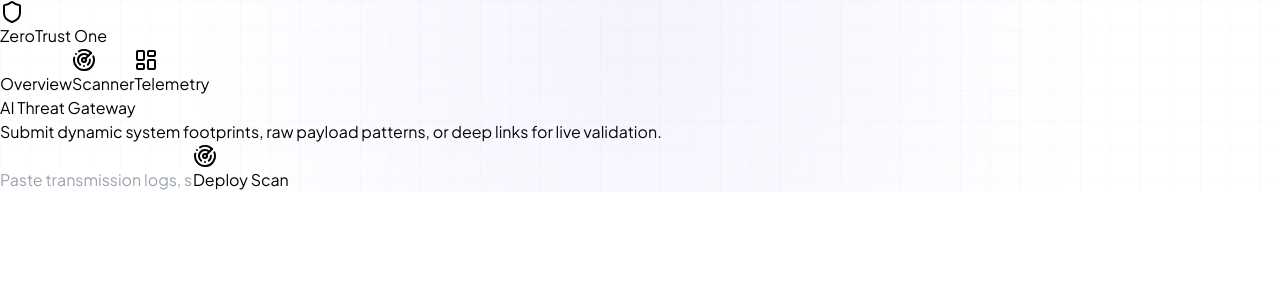
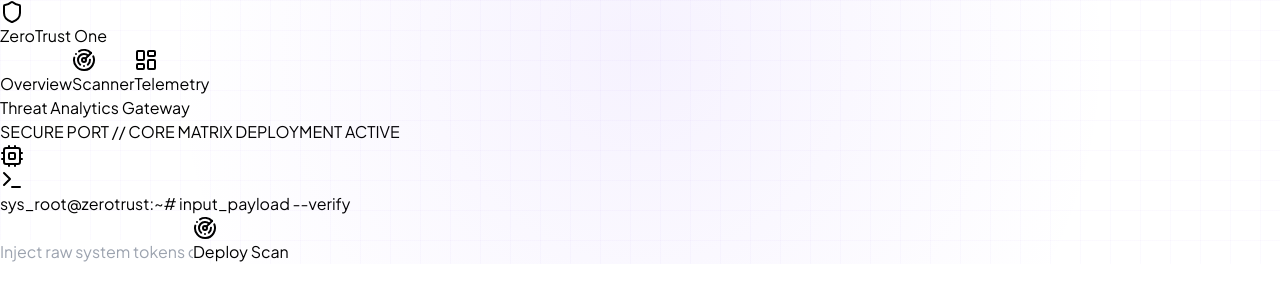
Before and after one commit to ADITYA-THEE-CODER/Cyber_Champ_1, a React (Vite) app: page / in a window 1280 px wide. Both pictures are taken after a click on the button "Scanner". Shown: the top 300 px of the page. Built offline with nearby package versions, Linux system fonts and the light colour scheme.

Commit message:
Update Scanner.tsx

```diff
--- a/src/components/Scanner.tsx
+++ b/src/components/Scanner.tsx
@@ -1,5 +1,5 @@
 import React, { useState } from 'react';
-import { Radar, ShieldAlert, ShieldCheck, Loader2 } from 'lucide-react';
+import { Radar, ShieldAlert, ShieldCheck, Loader2, Terminal, Cpu } from 'lucide-react';
 
 interface ScanResult {
   threat_level: string;
@@ -25,21 +25,15 @@ export default function Scanner() {
     try {
       const response = await fetch('https://comp-app-0k3a.onrender.com/scan', {
         method: 'POST',
-        headers: {
-          'Content-Type': 'application/json',
-        },
+        headers: { 'Content-Type': 'application/json' },
         body: JSON.stringify({ payload: input }),
       });
 
-      if (!response.ok) {
-        throw new Error('Network bridge rejected payload confirmation matrix.');
-      }
-
+      if (!response.ok) throw new Error('Network firewall rejected execution path.');
       const data = await response.json();
       setResult(data);
 
-      // Dispatches a universal global alert system telemetry packet to the dashboard page automatically
-      const scanEvent = new CustomEvent('zerotrust-scan-completed', {
+      window.dispatchEvent(new CustomEvent('zerotrust-scan-completed', {
         detail: {
           timestamp: new Date().toLocaleTimeString(),
           payload: input,
@@ -47,11 +41,10 @@ export default function Scanner() {
           risk_score: data.risk_score,
           source: data.source,
         },
-      });
-      window.dispatchEvent(scanEvent);
+      }));
 
     } catch (err: any) {
-      setError(err.message || 'Fatal exception during cloud engine parsing routing.');
+      setError(err.message || 'Fatal error during parsing routing.');
     } finally {
       setLoading(false);
     }
@@ -60,63 +53,95 @@ export default function Scanner() {
   const isThreat = result?.threat_level.includes('🔴') || result?.threat_level.includes('HIGH') || result?.threat_level.includes('CRITICAL');
 
   return (
-    <div className="mx-auto max-w-3xl px-6 py-12 space-y-8">
+    <div className="mx-auto max-w-3xl px-6 py-12 space-y-8 relative">
+      {/* Top Header Deck */}
+      <div className="flex items-center justify-between border-b border-white/5 pb-4">
         <div>
-        <h2 className="text-3xl font-bold tracking-tight">AI Threat Gateway</h2>
-        <p className="text-neutral-400 text-sm mt-1">Submit dynamic system footprints, raw payload patterns, or deep links for live validation.</p>
+          <h2 className="text-3xl font-black tracking-tight uppercase bg-clip-text text-transparent bg-gradient-to-r from-white via-neutral-200 to-neutral-400">
+            Threat Analytics Gateway
+          </h2>
+          <p className="text-neutral-500 text-xs font-mono mt-1">SECURE PORT // CORE MATRIX DEPLOYMENT ACTIVE</p>
+        </div>
+        <Cpu className={`h-5 w-5 text-purple-500/50 ${loading ? 'animate-spin' : ''}`} />
       </div>
 
-      <form onSubmit={handleScan} className="flex flex-col sm:flex-row gap-3">
+      {/* Input Core Console */}
+      <div className="p-6 rounded-2xl border border-white/10 bg-neutral-900/40 backdrop-blur-xl relative overflow-hidden group hover:border-purple-500/30 transition-all duration-500">
+        {loading && (
+          <div className="absolute inset-0 pointer-events-none z-10">
+            <div className="w-full h-0.5 bg-gradient-to-r from-transparent via-purple-500 to-transparent absolute top-0 animate-cyber-scan" />
+            <div className="absolute inset-0 bg-purple-500/5 animate-pulse" />
+          </div>
+        )}
+
+        <form onSubmit={handleScan} className="space-y-4">
+          <div className="flex items-center gap-2 text-xs font-mono text-neutral-400 mb-1">
+            <Terminal className="h-3 w-3 text-purple-400" />
+            <span>sys_root@zerotrust:~# input_payload --verify</span>
+          </div>
+          <div className="flex flex-col sm:flex-row gap-3">
             <input
               type="text"
               value={input}
               onChange={(e) => setInput(e.target.value)}
-          placeholder="Paste transmission logs, suspicious text tokens, or suspicious urls here..."
-          className="flex-1 px-4 py-3 bg-neutral-900 border border-white/15 rounded-xl text-white placeholder-neutral-500 focus:outline-none focus:border-purple-500 text-sm transition"
+              placeholder="Inject raw system tokens or deep links for live validation..."
+              className="flex-1 px-4 py-3 bg-black/60 border border-white/10 rounded-xl text-white placeholder-neutral-600 focus:outline-none focus:border-purple-500 focus:ring-1 focus:ring-purple-500/30 text-sm font-mono transition-all duration-300"
             />
             <button
               type="submit"
               disabled={loading || !input.trim()}
-          className="px-6 py-3 rounded-xl bg-purple-600 hover:bg-purple-700 disabled:bg-neutral-800 disabled:text-neutral-500 font-semibold transition flex items-center justify-center gap-2 min-w-[130px]"
+              className="px-6 py-3 rounded-xl bg-purple-600 hover:bg-purple-700 disabled:bg-neutral-800 disabled:text-neutral-600 font-bold tracking-wide uppercase text-xs transition-all duration-300 flex items-center justify-center gap-2 shadow-lg shadow-purple-600/10 min-w-[140px] hover:scale-[1.02] active:scale-[0.98]"
             >
               {loading ? (
                 <>
-              <Loader2 className="h-4 w-4 animate-spin" />
-              Analyzing
+                  <Loader2 className="h-3.5 w-3.5 animate-spin" />
+                  Analyzing...
                 </>
               ) : (
                 <>
-              <Radar className="h-4 w-4" />
+                  <Radar className="h-3.5 w-3.5 animate-pulse" />
                   Deploy Scan
                 </>
               )}
             </button>
+          </div>
         </form>
+      </div>
 
+      {/* Error Output Stack */}
       {error && (
-        <div className="p-4 rounded-xl border border-red-500/30 bg-red-500/10 text-red-400 text-sm">
-          {error}
+        <div className="p-4 rounded-xl border border-red-500/20 bg-red-500/5 text-red-400 font-mono text-xs animate-in fade-in slide-in-from-top-2 duration-300">
+          [!] EXCEPTION DETECTED: {error}
         </div>
       )}
 
+      {/* Modern High-End Verdict Report Display */}
       {result && (
-        <div className={`p-6 rounded-xl border backdrop-blur-md transition-all duration-300 ${isThreat ? 'border-red-500/30 bg-red-500/5' : 'border-emerald-500/30 bg-emerald-500/5'}`}>
-          <div className="flex items-start justify-between gap-4">
-            <div className="space-y-3">
-              <div className="flex items-center gap-2">
-                {isThreat ? <ShieldAlert className="h-5 w-5 text-red-500" /> : <ShieldCheck className="h-5 w-5 text-emerald-500" />}
-                <span className="font-bold text-lg tracking-tight">System Verdict: {result.threat_level}</span>
+        <div className={`p-6 rounded-2xl border backdrop-blur-xl transform transition-all duration-500 animate-in fade-in slide-in-from-bottom-4 ${isThreat ? 'border-red-500/30 bg-red-500/5 glow-red' : 'border-emerald-500/30 bg-emerald-500/5 glow-emerald'}`}>
+          <div className="flex flex-col sm:flex-row items-start justify-between gap-6">
+            <div className="space-y-4 flex-1">
+              <div className="flex items-center gap-2.5">
+                <div className={`p-2 rounded-lg ${isThreat ? 'bg-red-500/10 text-red-400' : 'bg-emerald-500/10 text-emerald-400'}`}>
+                  {isThreat ? <ShieldAlert className="h-5 w-5 animate-bounce" /> : <ShieldCheck className="h-5 w-5 text-emerald-400" />}
                 </div>
-              <p className="text-sm text-neutral-300 leading-relaxed">{result.explanation}</p>
-              <div className="text-[11px] text-neutral-500 pt-2 font-mono">
-                Telemetry Provider: {result.source}
+                <div>
+                  <div className="text-[10px] font-mono tracking-widest text-neutral-500 uppercase">SYSTEM DIAGNOSTIC SUMMARY</div>
+                  <span className="font-black text-xl tracking-tight text-white">Verdict: {result.threat_level}</span>
+                </div>
+              </div>
+              <p className="text-sm text-neutral-300 leading-relaxed font-medium bg-black/20 p-4 rounded-xl border border-white/5">
+                {result.explanation}
+              </p>
+              <div className="flex items-center gap-4 text-[10px] font-mono text-neutral-500">
+                <span>NODE: {result.source}</span>
+                <span>STATUS: PARSING_COMPLETE</span>
               </div>
             </div>
 
-            <div className="text-right shrink-0">
-              <div className="text-xs uppercase tracking-wider text-neutral-500">Risk Score</div>
-              <div className={`text-4xl font-extrabold tracking-tight mt-1 ${isThreat ? 'text-red-500' : 'text-emerald-500'}`}>
-                {result.risk_score}
+            <div className="text-center sm:text-right shrink-0 w-full sm:w-auto border-t sm:border-t-0 border-white/5 pt-4 sm:pt-0">
+              <div className="text-[10px] font-mono tracking-widest text-neutral-500 uppercase">CONFIDENCE LEVEL</div>
+              <div className={`text-5xl font-black tracking-tighter mt-1 tabular-nums ${isThreat ? 'text-red-400' : 'text-emerald-400'}`}>
+                {result.risk_score}%
               </div>
             </div>
           </div>
```
Lines whose indentation alone changed are shown as unchanged.
